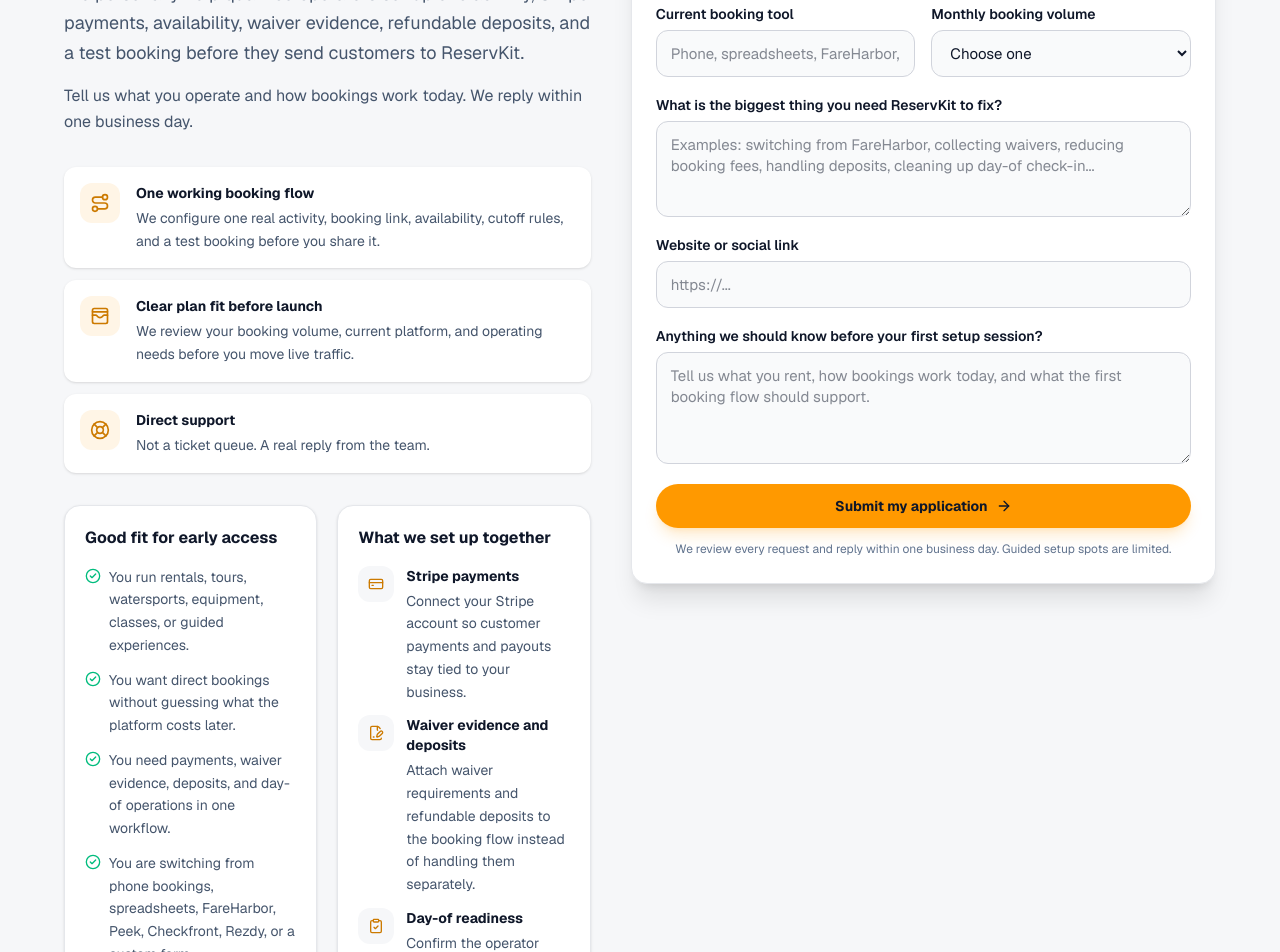
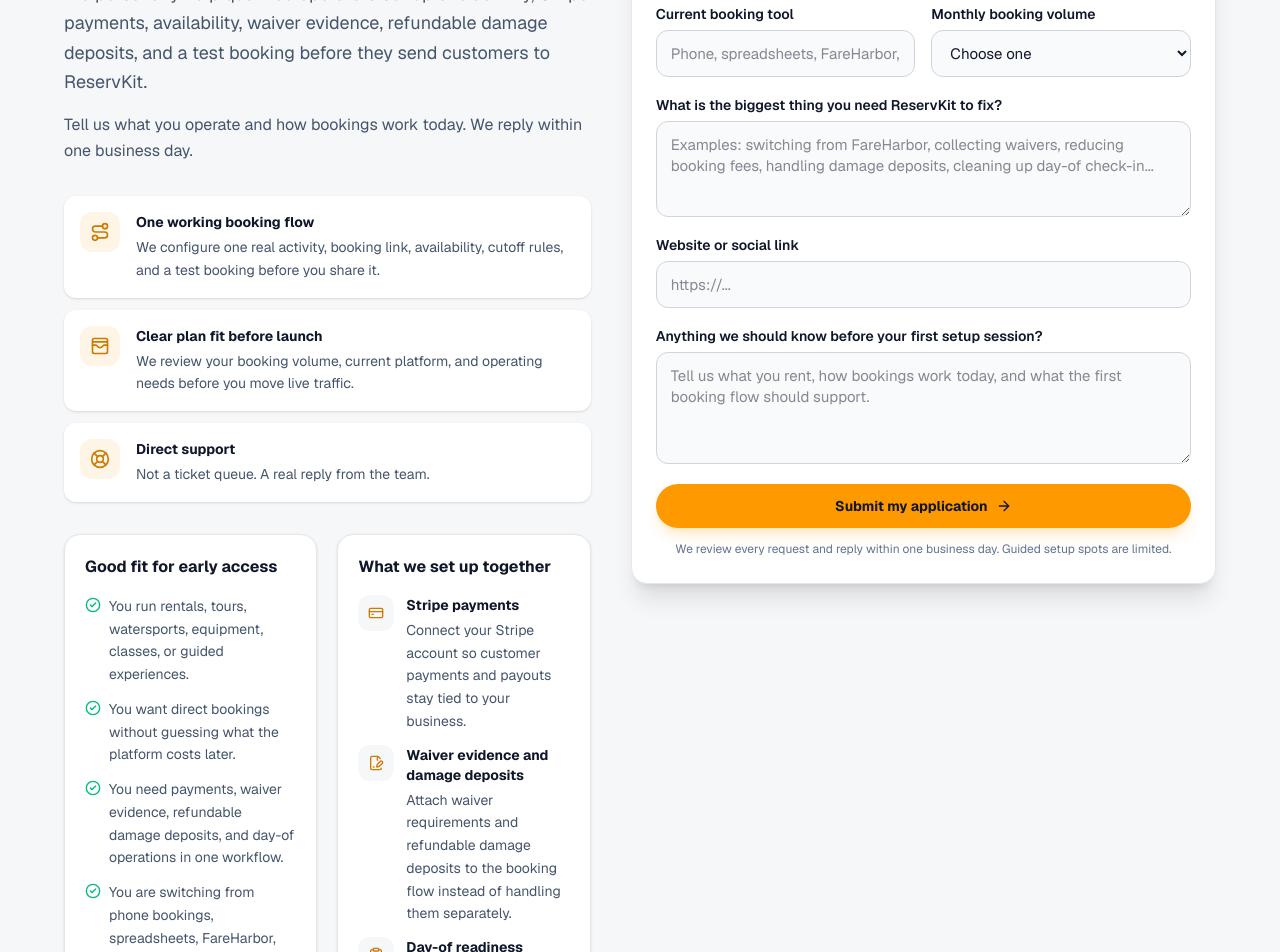
Before and after one commit to Cortana-Ops/reservkit-landing, a Next.js app: page /early-access in a window 1280 px wide. Shown: the part 400-1352 px from the top of the page. Built offline with nearby package versions, Linux system fonts and the light colour scheme.

Commit message:
Clarify damage deposit marketing wording

```diff
--- a/app/boat-rental-software/page.tsx
+++ b/app/boat-rental-software/page.tsx
@@ -44,7 +44,7 @@ const faqSchema = {
     },
     {
       "@type": "Question",
-      name: "Does ReservKit support deposits and digital waivers for boat rentals?",
+      name: "Does ReservKit support damage deposits and digital waivers for boat rentals?",
       acceptedAnswer: {
         "@type": "Answer",
         text: "Yes. Operators can collect refundable damage deposits at checkout and attach digital waiver requirements so guests sign before arrival.",
@@ -71,7 +71,7 @@ export default function BoatRentalSoftware() {
               <span className="text-amber">Stripe payments and waivers</span>
             </h1>
             <p className="mx-auto mt-6 max-w-2xl text-lg leading-relaxed text-slate-600">
-              {POSITIONING_LINE} Boat rental teams can manage reservations, deposits, guest waivers, staff assignments, and check-in without stitching together separate tools.
+              {POSITIONING_LINE} Boat rental teams can manage reservations, refundable damage deposits, guest waivers, staff assignments, and check-in without stitching together separate tools.
             </p>
             <div className="mt-8 flex flex-col items-center justify-center gap-4 sm:flex-row">
               <TrackedLink
@@ -118,7 +118,7 @@ export default function BoatRentalSoftware() {
             </h2>
             <div className="space-y-4 text-slate-700">
               <p>
-                Boat rental operations depend on accurate capacity, clear deposits, signed waivers,
+                Boat rental operations depend on accurate capacity, clear refundable damage deposits, signed waivers,
                 and staff who know what is leaving the dock next. ReservKit onboarding starts with
                 one configured activity and a test booking before you widen usage.
               </p>
--- a/app/components/EarlyAccessRequestForm.tsx
+++ b/app/components/EarlyAccessRequestForm.tsx
@@ -140,7 +140,7 @@ export function EarlyAccessRequestForm() {
             value={form.biggestBookingProblem}
             onChange={(event) => update("biggestBookingProblem", event.target.value)}
             className="form-input min-h-24 resize-y"
-            placeholder="Examples: switching from FareHarbor, collecting waivers, reducing booking fees, handling deposits, cleaning up day-of check-in..."
+            placeholder="Examples: switching from FareHarbor, collecting waivers, reducing booking fees, handling damage deposits, cleaning up day-of check-in..."
           />
         </Field>
         <Field label="Website or social link" error={errors.website} className="sm:col-span-2">
--- a/app/docs/getting-started/page.tsx
+++ b/app/docs/getting-started/page.tsx
@@ -135,7 +135,7 @@ export default function GettingStarted() {
               className="group rounded-xl border border-[var(--color-border)] p-5 hover:border-amber/40 hover:shadow-sm transition-all"
             >
               <p className="font-semibold text-navy group-hover:text-amber transition-colors mb-1">Payments & Fees →</p>
-              <p className="text-sm text-slate-500">Understand pricing, deposits, refunds, and the booking fee structure.</p>
+              <p className="text-sm text-slate-500">Understand pricing, refundable damage deposits, refunds, and the booking fee structure.</p>
             </Link>
           </div>
           <div className="mt-6">
--- a/app/docs/page.tsx
+++ b/app/docs/page.tsx
@@ -37,8 +37,8 @@ const sections = [
     icon: CreditCard,
     title: "Payments",
     href: "/docs/payments",
-    description: "Configure Stripe Connect, set pricing and deposits, and understand the current booking fee structure.",
-    topics: ["Connecting Stripe", "Setting prices and deposits", "Issuing refunds", "Understanding booking fees", "Coupon codes"],
+    description: "Configure Stripe Connect, set pricing and refundable damage deposits, and understand the current booking fee structure.",
+    topics: ["Connecting Stripe", "Setting prices and damage deposits", "Issuing refunds", "Understanding booking fees", "Coupon codes"],
   },
   {
     icon: FileSignature,
--- a/app/docs/payments/page.tsx
+++ b/app/docs/payments/page.tsx
@@ -7,7 +7,7 @@ import { enterpriseTier, pricingTiers } from "../../lib/marketing";
 export const metadata: Metadata = {
   title: "Payments",
   description:
-    "Connect Stripe, set pricing and deposits, issue refunds, and understand ReservKit's current booking fee structure.",
+    "Connect Stripe, set pricing and refundable damage deposits, issue refunds, and understand ReservKit's current booking fee structure.",
   alternates: { canonical: "https://reservkit.com/docs/payments" },
 };
 
@@ -179,8 +179,8 @@ export default function Payments() {
                 booking record, and releases capacity on full refunds when the booking can be cancelled safely.
               </p>
               <p>
-                Partial refunds let you refund any amount up to the original charge. This is useful when you want
-                to keep the deposit or apply a cancellation fee while returning the remainder.
+                Partial refunds let you refund any amount up to the original charge. This is useful when you need
+                to keep part of a refundable damage deposit or apply a cancellation fee while returning the remainder.
               </p>
               <p>
                 Booking-fee refund handling depends on the Stripe payment path for that charge. Stripe&apos;s own processing
--- a/app/early-access/page.tsx
+++ b/app/early-access/page.tsx
@@ -36,8 +36,8 @@ const setupTogether = [
   },
   {
     icon: FileSignature,
-    title: "Waiver evidence and deposits",
-    body: "Attach waiver requirements and refundable deposits to the booking flow instead of handling them separately.",
+    title: "Waiver evidence and damage deposits",
+    body: "Attach waiver requirements and refundable damage deposits to the booking flow instead of handling them separately.",
   },
   {
     icon: ClipboardCheck,
@@ -49,7 +49,7 @@ const setupTogether = [
 const goodFit = [
   "You run rentals, tours, watersports, equipment, classes, or guided experiences.",
   "You want direct bookings without guessing what the platform costs later.",
-  "You need payments, waiver evidence, deposits, and day-of operations in one workflow.",
+  "You need payments, waiver evidence, refundable damage deposits, and day-of operations in one workflow.",
   "You are switching from phone bookings, spreadsheets, FareHarbor, Peek, Checkfront, Rezdy, or a custom form.",
 ];
 
@@ -79,7 +79,7 @@ export default function EarlyAccessPage() {
               Get early access to a real ReservKit booking flow before public launch.
             </h1>
             <p className="mt-5 max-w-xl text-lg leading-relaxed text-slate-600">
-              We personally help qualified operators set up one activity, Stripe payments, availability, waiver evidence, refundable deposits, and a test booking before they send customers to ReservKit.
+              We personally help qualified operators set up one activity, Stripe payments, availability, waiver evidence, refundable damage deposits, and a test booking before they send customers to ReservKit.
             </p>
             <p className="mt-4 max-w-xl text-base leading-relaxed text-slate-600">
               Tell us what you operate and how bookings work today. We reply within one business day.
--- a/app/kayak-rental-software/page.tsx
+++ b/app/kayak-rental-software/page.tsx
@@ -43,7 +43,7 @@ const faqSchema = {
     },
     {
       "@type": "Question",
-      name: "Can ReservKit collect deposits and waivers?",
+      name: "Can ReservKit collect damage deposits and waivers?",
       acceptedAnswer: {
         "@type": "Answer",
         text: "Yes. Operators can collect booking payments and refundable damage deposits through Stripe and require per-guest digital waivers after booking.",
--- a/app/lib/marketing.ts
+++ b/app/lib/marketing.ts
@@ -7,7 +7,7 @@ export const EARLY_ACCESS_POSITIONING =
 export const POSITIONING_LINE =
   "ReservKit helps rental and experience operators take direct bookings, collect Stripe payments, manage waiver evidence, and run day-of operations from one workspace.";
 export const METADATA_DESCRIPTION =
-  "Take direct bookings, collect Stripe payments, manage waiver evidence, refundable deposits, and day-of operations. Transparent pricing published upfront.";
+  "Take direct bookings, collect Stripe payments, manage waiver evidence, refundable damage deposits, and day-of operations. Transparent pricing published upfront.";
 
 export const pricingTiers = [
   {
@@ -34,7 +34,7 @@ export const pricingTiers = [
     period: "/mo",
     fee: "2% booking fee",
     volume: "Unlimited bookings",
-    description: "For growing teams that need unlimited bookings, waivers, broadcasts, reports, coupons, deposits, and add-ons.",
+    description: "For growing teams that need unlimited bookings, waivers, broadcasts, reports, coupons, refundable damage deposits, and add-ons.",
     highlight: false,
   },
   {
--- a/app/page.tsx
+++ b/app/page.tsx
@@ -85,14 +85,14 @@ const whyReservKit = [
   },
   {
     title: "Collect the messy operational pieces together",
-    body: "Waiver evidence, refundable deposits, guest counts, notes, staff context, and check-in status live with the booking record.",
+    body: "Waiver evidence, refundable damage deposits, guest counts, notes, staff context, and check-in status live with the booking record.",
   },
 ];
 
 const switchingSteps = [
   {
     title: "Map your current setup",
-    body: "Activities, durations, deposits, waiver needs, staff handoffs, cutoff rules, and the links customers use today.",
+    body: "Activities, durations, refundable damage deposits, waiver needs, staff handoffs, cutoff rules, and the links customers use today.",
   },
   {
     title: "Rebuild the live booking path",
@@ -237,7 +237,7 @@ const operatorFeatures = [
 export const metadata = {
   title: "ReservKit — Booking software for rental, tour, and experience operators",
   description:
-    "Switch to direct booking software with Stripe payments, waiver evidence, refundable deposits, day-of operations, and transparent pricing for rental, tour, and experience operators.",
+    "Switch to direct booking software with Stripe payments, waiver evidence, refundable damage deposits, day-of operations, and transparent pricing for rental, tour, and experience operators.",
 };
 
 export default function Home() {
@@ -259,7 +259,7 @@ export default function Home() {
                 Booking software that keeps operators in control of bookings, payments, and the day of work.
               </h1>
               <p className="mt-6 max-w-xl text-lg leading-relaxed text-slate-600">
-                ReservKit helps rental, tour, and experience businesses take direct bookings, collect payments through their own Stripe account, gather waiver evidence, handle deposits, and give staff a clear day-of view.
+                ReservKit helps rental, tour, and experience businesses take direct bookings, collect payments through their own Stripe account, gather waiver evidence, handle refundable damage deposits, and give staff a clear day-of view.
               </p>
               <div className="mt-8 flex flex-col gap-3 sm:flex-row">
                 <TrackedLink
@@ -309,7 +309,7 @@ export default function Home() {
                 Operators should not have to trade control for online bookings.
               </h2>
               <p className="mt-5 text-lg leading-relaxed text-slate-300">
-                A booking platform should help you sell online without hiding fees, taking over the payment relationship, or scattering waivers, deposits, and day-of work across disconnected tools.
+                A booking platform should help you sell online without hiding fees, taking over the payment relationship, or scattering waivers, refundable damage deposits, and day-of work across disconnected tools.
               </p>
             </div>
             <div className="grid gap-4">
@@ -534,7 +534,7 @@ export default function Home() {
                 Built by someone who has operated a rental business.
               </h2>
               <p className="mt-4 text-lg leading-relaxed text-slate-600">
-                ReservKit is early, but it is not vaporware. The product already covers the core path operators need to trust before switching: direct bookings, Stripe payments, waiver evidence, refundable deposits, check-in, staff context, reports, and guided setup.
+                ReservKit is early, but it is not vaporware. The product already covers the core path operators need to trust before switching: direct bookings, Stripe payments, waiver evidence, refundable damage deposits, check-in, staff context, reports, and guided setup.
               </p>
             </div>
             <div className="mt-8 grid gap-5 md:grid-cols-3">
@@ -578,7 +578,7 @@ export default function Home() {
           <div className="mx-auto max-w-3xl">
             <h2 className="text-3xl font-bold tracking-tight text-white">Ready to take direct bookings?</h2>
             <p className="mt-4 text-lg leading-relaxed text-slate-300">
-              We onboard operators personally: Stripe, one activity, waiver and deposit setup, and one test booking before you share the link.
+              We onboard operators personally: Stripe, one activity, waiver and refundable damage deposit setup, and one test booking before you share the link.
             </p>
             <TrackedLink
               href={EARLY_ACCESS_URL}
--- a/app/pricing/page.tsx
+++ b/app/pricing/page.tsx
@@ -15,7 +15,7 @@ export const metadata: Metadata = {
 const faqs = [
   {
     q: "What is included in every plan?",
-    a: "Free and Starter include the core booking page, Stripe Connect payments, customer records, and email confirmations. Starter adds basic team tools. Growth adds unlimited bookings, waivers, broadcasts, reports, coupon codes, deposits, and priced add-ons. Pro adds higher-tier operational support.",
+    a: "Free and Starter include the core booking page, Stripe Connect payments, customer records, and email confirmations. Starter adds basic team tools. Growth adds unlimited bookings, waivers, broadcasts, reports, coupon codes, refundable damage deposits, and priced add-ons. Pro adds higher-tier operational support.",
   },
   {
     q: "What does booking fee mean?",
--- a/app/tour-operator-software/page.tsx
+++ b/app/tour-operator-software/page.tsx
@@ -45,7 +45,7 @@ const faqSchema = {
     },
     {
       "@type": "Question",
-      name: "Can tour operators collect deposits and waivers with ReservKit?",
+      name: "Can tour operators collect damage deposits and waivers with ReservKit?",
       acceptedAnswer: {
         "@type": "Answer",
         text: "Yes. Operators can collect booking payments and refundable damage deposits through Stripe and require per-guest digital waiver signing after booking.",
--- a/scripts/check-content.mjs
+++ b/scripts/check-content.mjs
@@ -134,7 +134,7 @@ const required = [
   { file: "app/api/early-access-request/route.ts", text: "biggestBookingProblem" },
   { file: "app/early-access/page.tsx", text: "Get early access to a real ReservKit booking flow before public launch." },
   { file: "app/early-access/page.tsx", text: "waiver evidence" },
-  { file: "app/early-access/page.tsx", text: "refundable deposits" },
+  { file: "app/early-access/page.tsx", text: "refundable damage deposits" },
   { file: "app/early-access/page.tsx", text: "reply within one business day" },
   { file: "app/docs/payments/page.tsx", text: "booking subtotal collected at checkout" },
   { file: "app/docs/payments/page.tsx", text: "customer tips are not marked up" },
```
